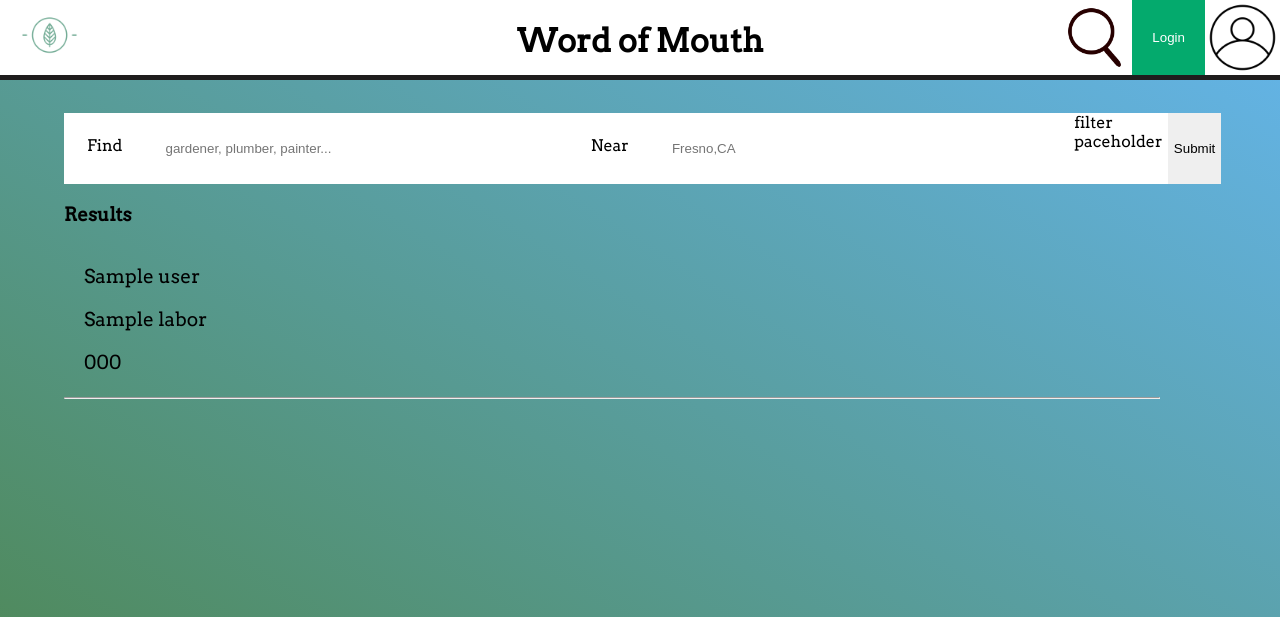
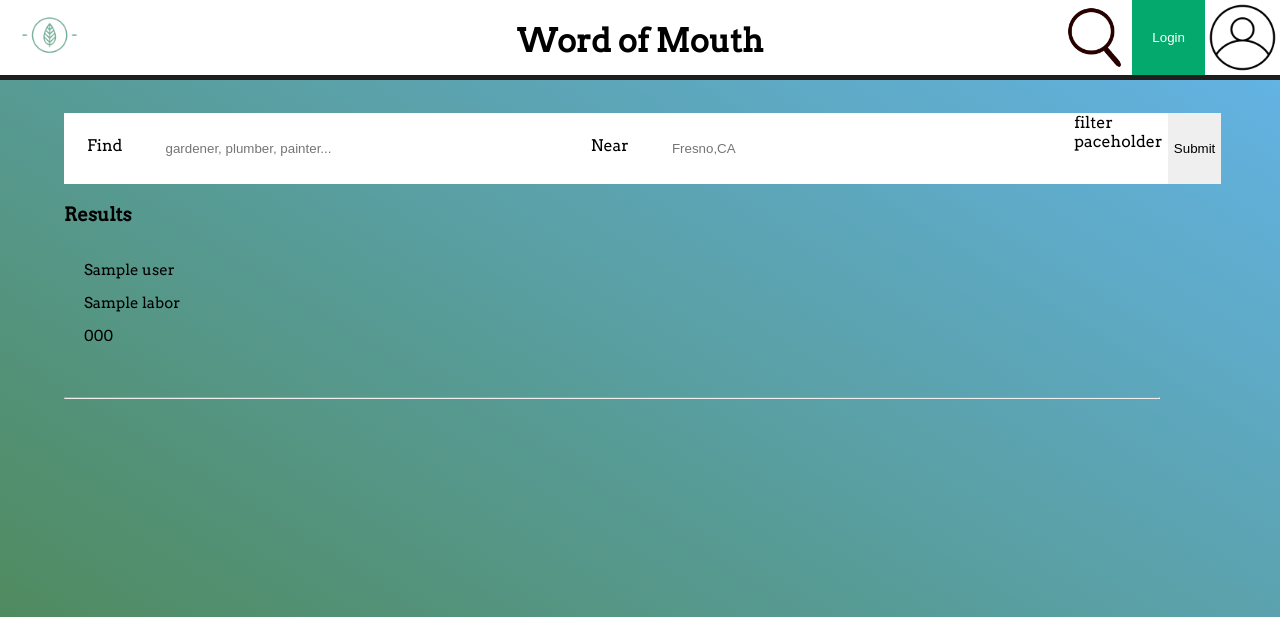
Before and after one commit to FS-CSCI150-F21/FS-CSCI150-F21-Team4, a Flask app: template templates/resultsPage.html in a window 1280 px wide. Shown: the top 617 px of the page. Run offline with Flask 2, Linux system fonts and the light colour scheme; the template is opened without the code that fills it: most values are stand-ins (such as "Sample title", 1, 10 or a date in 2020).

Commit message:
Update resultsPage.css

```diff
--- a/static/CSS/resultsPage.css
+++ b/static/CSS/resultsPage.css
@@ -18,8 +18,8 @@ img.result_profileImage  {
 
 }
 .result_info{
-font-size:small;
-font-size: 1.5vw;
+
+font-size: 15px;
 
 height:100%;
 
```
